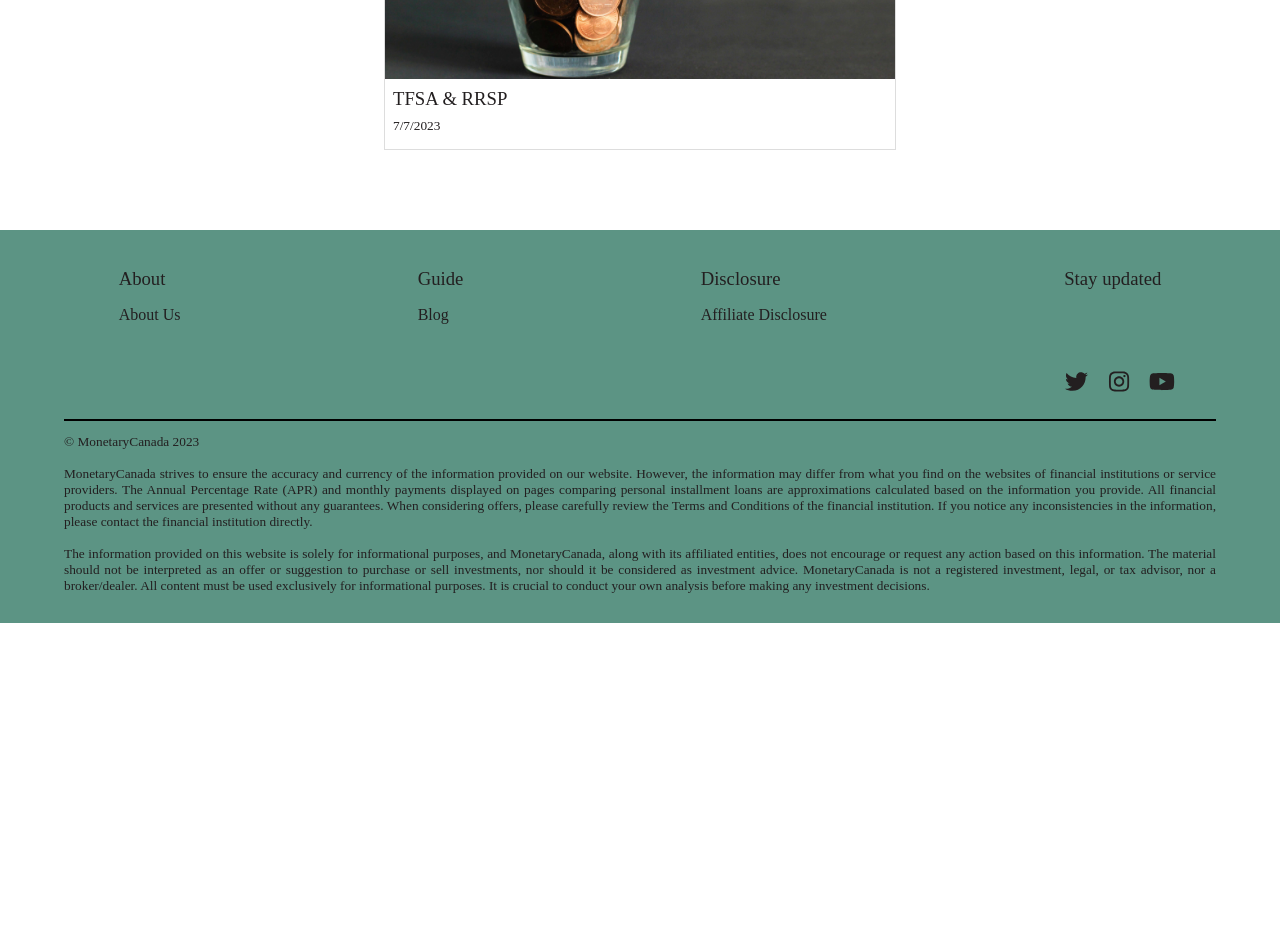
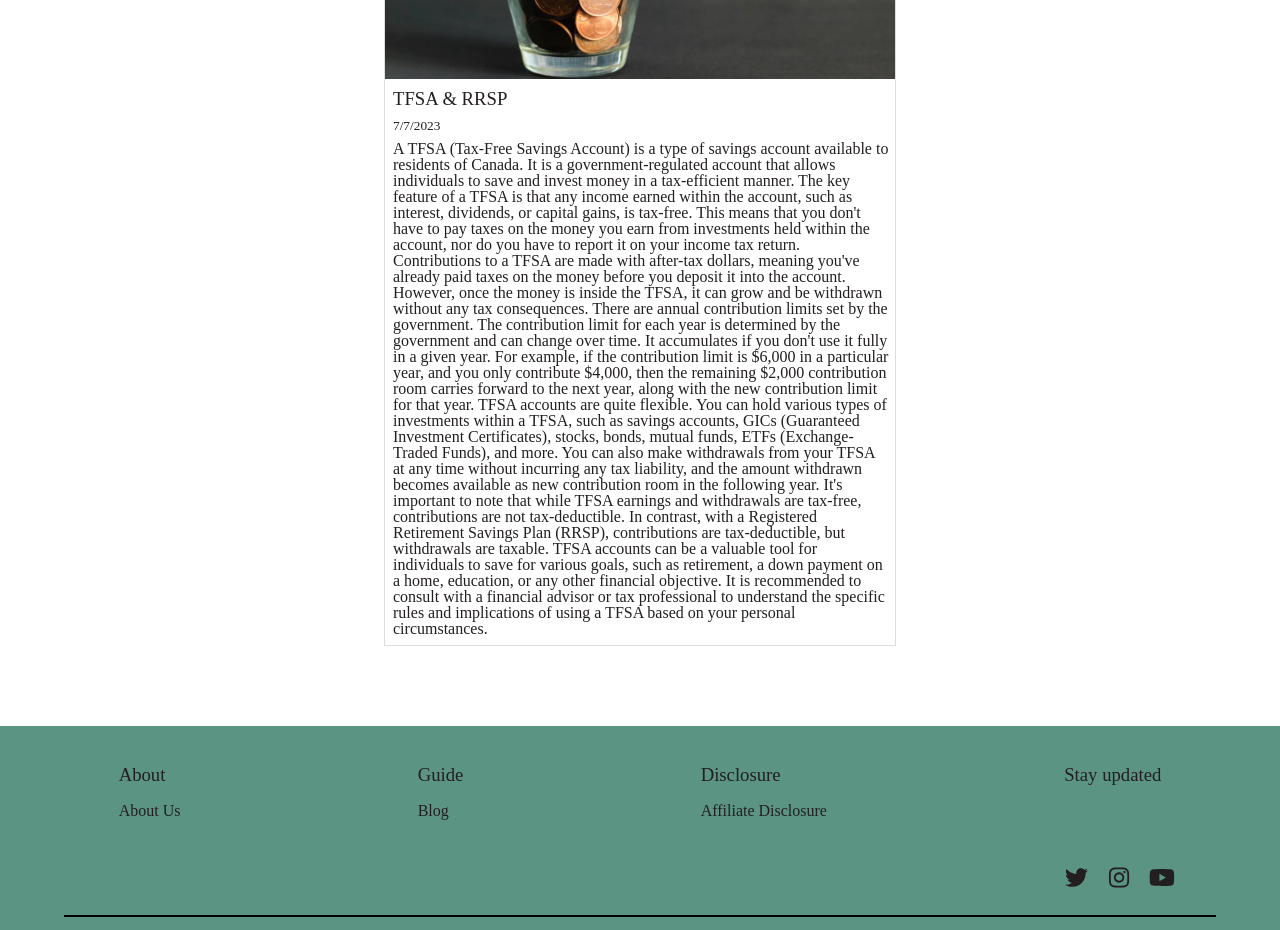
Before and after one commit to justynleung/monetary-canada, a React (Create React App) app: page /blog in a window 1280 px wide. Shown: the part 1700-2630 px from the top of the page. Before the commit the page ends 2323 px from the top, so only its background shows below. Built offline with nearby package versions, Linux system fonts and the light colour scheme.

Commit message:
blog post content

```diff
--- a/src/asset/data/blog-post.js
+++ b/src/asset/data/blog-post.js
@@ -24,7 +24,19 @@ const blogPostData = [
         id: 4,
         title: "TFSA & RRSP",
         img: require("../../asset/images/Blog-post/micheile-henderson-ZVprbBmT8QA-unsplash.jpeg"),
-        content: "",
+        content: `A TFSA (Tax-Free Savings Account) is a type of savings account available to residents of Canada. It is a government-regulated account that allows individuals to save and invest money in a tax-efficient manner.
+
+        The key feature of a TFSA is that any income earned within the account, such as interest, dividends, or capital gains, is tax-free. This means that you don't have to pay taxes on the money you earn from investments held within the account, nor do you have to report it on your income tax return.
+
+        Contributions to a TFSA are made with after-tax dollars, meaning you've already paid taxes on the money before you deposit it into the account. However, once the money is inside the TFSA, it can grow and be withdrawn without any tax consequences.
+
+        There are annual contribution limits set by the government. The contribution limit for each year is determined by the government and can change over time. It accumulates if you don't use it fully in a given year. For example, if the contribution limit is $6,000 in a particular year, and you only contribute $4,000, then the remaining $2,000 contribution room carries forward to the next year, along with the new contribution limit for that year.
+
+        TFSA accounts are quite flexible. You can hold various types of investments within a TFSA, such as savings accounts, GICs (Guaranteed Investment Certificates), stocks, bonds, mutual funds, ETFs (Exchange-Traded Funds), and more. You can also make withdrawals from your TFSA at any time without incurring any tax liability, and the amount withdrawn becomes available as new contribution room in the following year.
+
+        It's important to note that while TFSA earnings and withdrawals are tax-free, contributions are not tax-deductible. In contrast, with a Registered Retirement Savings Plan (RRSP), contributions are tax-deductible, but withdrawals are taxable.
+
+        TFSA accounts can be a valuable tool for individuals to save for various goals, such as retirement, a down payment on a home, education, or any other financial objective. It is recommended to consult with a financial advisor or tax professional to understand the specific rules and implications of using a TFSA based on your personal circumstances.`,
         timestamp: "7/7/2023"
     }
 ]
```
